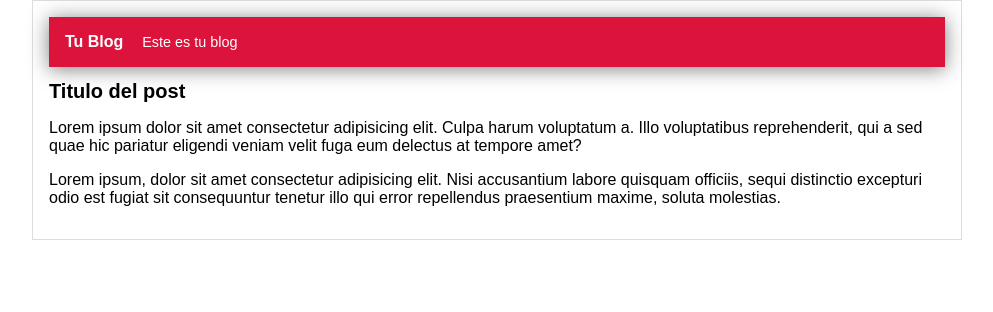
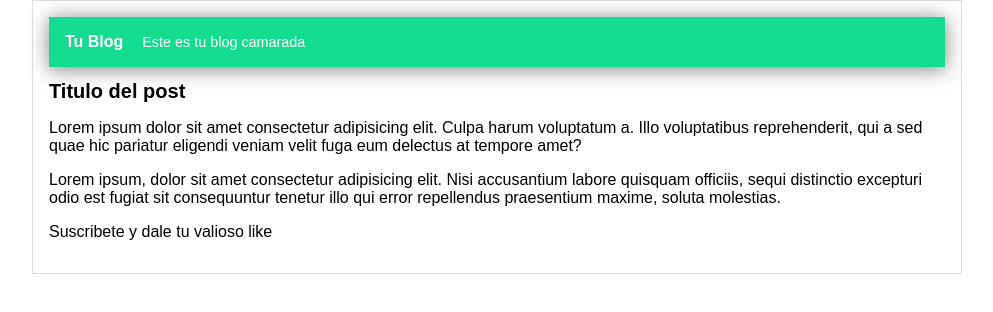
Before and after one commit to noelmorang/platzi, a plain HTML site: page index.html in a window 1280 px wide. Shown: the whole page, without its empty margins (143-1136 px from the left). Drawn offline with Linux system fonts and the light colour scheme.

Commit message:
Agregando suscripcion y cambiando el color a la cabecer

```diff
--- a/css/estilos.css
+++ b/css/estilos.css
@@ -8,7 +8,7 @@ body{
 }
 
 #cabecera{
-    background: crimson;
+    background: rgb(20, 220, 143);
     box-shadow: 0px 2px 20px 0px rgba(0,0,0,0.5);
     color: white;
     font-weight: bold;
--- a/index.html
+++ b/index.html
@@ -10,12 +10,13 @@
     <div id="container">
         <div id="cabecera">
             Tu Blog
-            <span id="tagline">Este es tu blog</span>
+            <span id="tagline">Este es tu blog camarada</span>
         </div>
         <div id="post">
             <h1>Titulo del post</h1>
             <p>Lorem ipsum dolor sit amet consectetur adipisicing elit. Culpa harum voluptatum a. Illo voluptatibus reprehenderit, qui a sed quae hic pariatur eligendi veniam velit fuga eum delectus at tempore amet?</p>
             <p>Lorem ipsum, dolor sit amet consectetur adipisicing elit. Nisi accusantium labore quisquam officiis, sequi distinctio excepturi odio est fugiat sit consequuntur tenetur illo qui error repellendus praesentium maxime, soluta molestias.</p>
+            <p>Suscribete y dale tu valioso like</p>
         </div>
     </div>
 </body>
```
